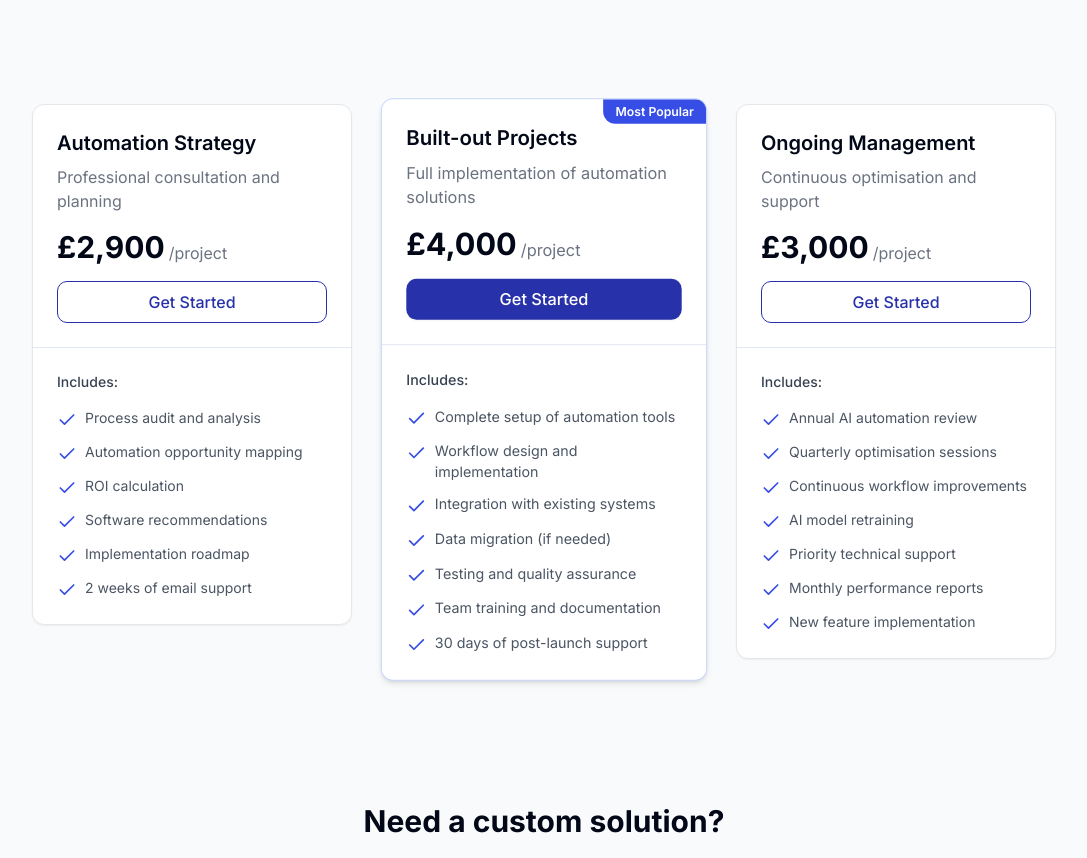
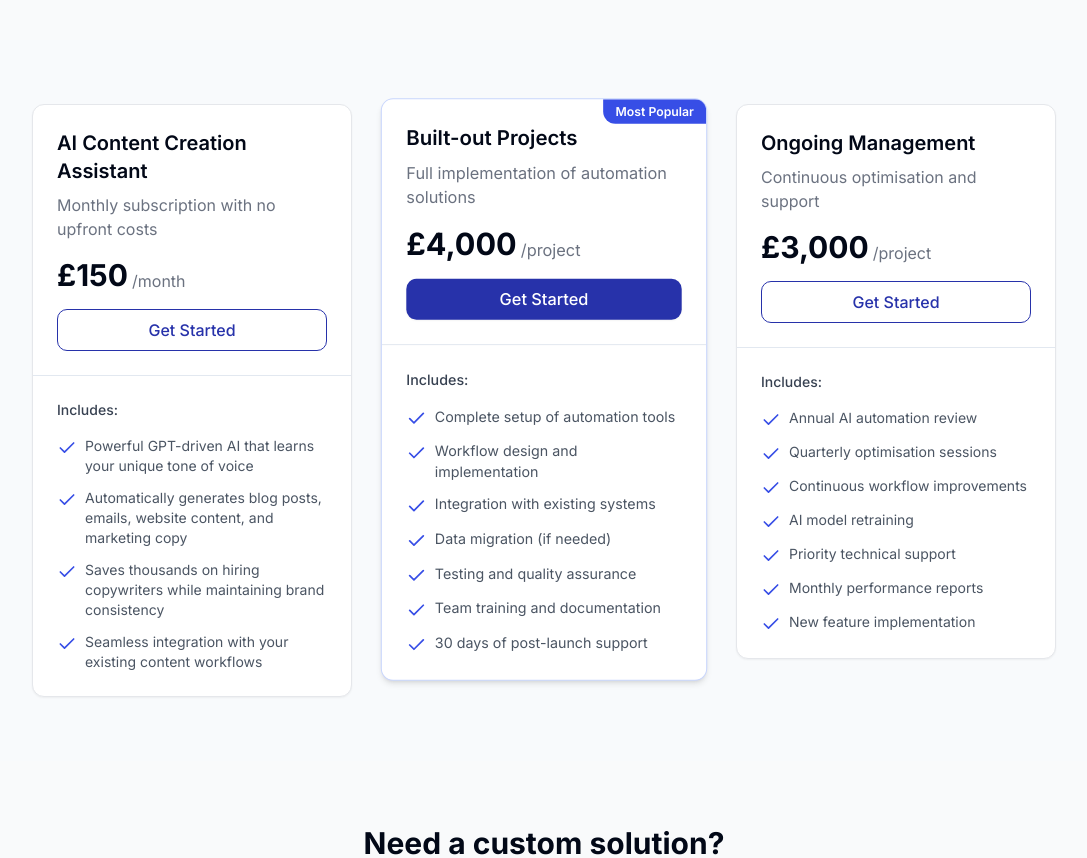
Before and after one commit to ZhuyuNtzh/deep-blue-flow-45, a React (Vite) app: page /pricing in a window 1280 px wide. Shown: the part 440-1298 px from the top of the page, without its empty margins (96-1183 px from the left). Built offline with nearby package versions, Linux system fonts and the light colour scheme.

Commit message:
Update pricing plan details
Update the pricing details for the automated strategy plan.

```diff
--- a/src/components/PricingCard.tsx
+++ b/src/components/PricingCard.tsx
@@ -43,7 +43,11 @@ const PricingCard: React.FC<PricingCardProps> = ({
         <p className="text-gray-500 mb-4">{description}</p>
         <div className="mb-4 flex items-end">
           <span className="text-3xl font-bold">{price}</span>
-          <span className="text-gray-500 ml-1">{price !== 'Custom' && '/project'}</span>
+          <span className="text-gray-500 ml-1">
+            {title === "AI Content Creation Assistant"
+              ? "/month"
+              : price !== 'Custom' ? '/project' : ''}
+          </span>
         </div>
         <Link
           to={ctaLink}
--- a/src/pages/Pricing.tsx
+++ b/src/pages/Pricing.tsx
@@ -13,16 +13,14 @@ const Pricing = () => {
 
   const pricingPlans = [
     {
-      title: "Automation Strategy",
-      description: "Professional consultation and planning",
-      price: "£2,900",
+      title: "AI Content Creation Assistant",
+      description: "Monthly subscription with no upfront costs",
+      price: "£150",
       features: [
-        "Process audit and analysis",
-        "Automation opportunity mapping",
-        "ROI calculation",
-        "Software recommendations",
-        "Implementation roadmap",
-        "2 weeks of email support"
+        "Powerful GPT-driven AI that learns your unique tone of voice",
+        "Automatically generates blog posts, emails, website content, and marketing copy",
+        "Saves thousands on hiring copywriters while maintaining brand consistency",
+        "Seamless integration with your existing content workflows"
       ],
       ctaText: "Get Started",
       ctaLink: "/book-call",
```
